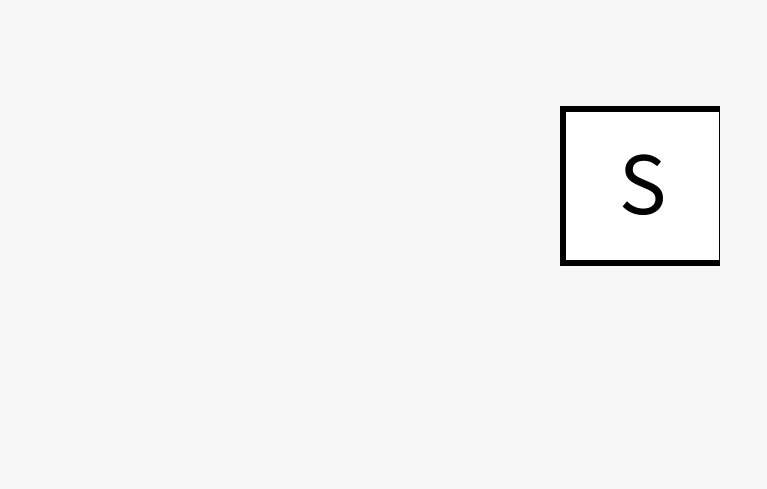
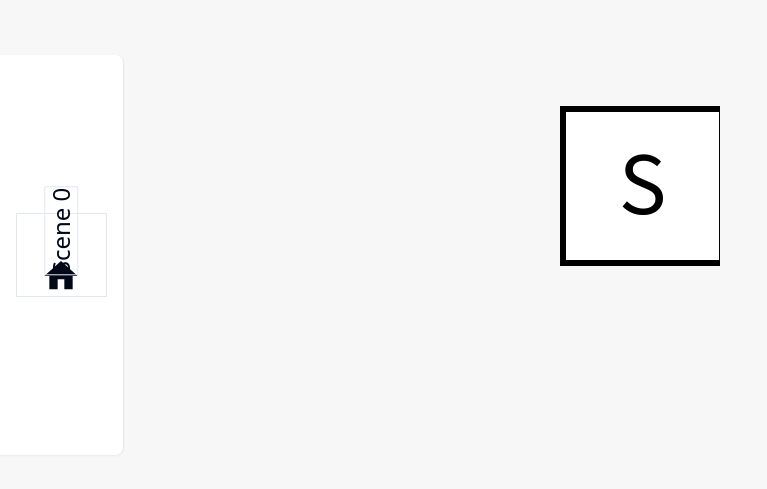
Before and after one commit to kaiiy/haze-ii, a React (Vite) app: page /0 in a window 1280 px wide. Shown: the part 145-634 px from the top of the page, without its empty margins (0-767 px from the left). Built offline with nearby package versions, Linux system fonts and the light colour scheme; a web font is replaced by a local one.

Commit message:
Add Nav component and React Icons dependency

```diff
--- a/package.json
+++ b/package.json
@@ -18,6 +18,7 @@
     "lucide-react": "^0.379.0",
     "react": "^18.3.1",
     "react-dom": "^18.3.1",
+    "react-icons": "^5.2.1",
     "react-router-dom": "^6.23.1",
     "tailwind-merge": "^2.3.0",
     "tailwindcss-animate": "^1.0.7"
--- /dev/null
+++ b/src/components/Nav.tsx
@@ -0,0 +1,21 @@
+import { MdHome } from "react-icons/md";
+
+const ButtonIcon = () => {
+  return <MdHome className="w-10 h-10" />;
+};
+
+const Nav = () => {
+  return (
+    <div className="fixed left-0 top-1/2 transform -translate-y-1/2 bg-white backdrop-blur-md shadow-sm rounded-r-lg p-4 h-1/2 max-h-screen flex flex-col justify-center border-r">
+      <div className="flex flex-col items-center border">
+        {/* https://zenn.dev/catnose99/scraps/a1379d162cb399  */}
+        <span className="transform -rotate-90 mb-2 text-2xl border">
+          Scene 0
+        </span>
+        <ButtonIcon />
+      </div>
+    </div>
+  );
+};
+
+export default Nav;
--- a/src/routes/Stage.tsx
+++ b/src/routes/Stage.tsx
@@ -1,5 +1,6 @@
 import Scene0 from "@/scenes/scene0";
 import Container from "@/components/Container";
+import Nav from "@/components/Nav";
 
 type CanvasProps = {
   children: React.ReactNode;
@@ -25,6 +26,7 @@ const Stage = ({ containerWidth }: StageProps) => {
         <div className="absolute left-1/2 top-1/2 transform -translate-x-1/2 -translate-y-1/2 font-notoSans">
           <Scene0 baseSize={baseSize} />
         </div>
+        <Nav />
       </Canvas>
     </Container>
   );
--- a/src/scenes/scene0.tsx
+++ b/src/scenes/scene0.tsx
@@ -333,7 +333,7 @@ const Sense = ({ baseSize }: SenseProps) => {
   `;
 
   return (
-    <div>
+    <div className="w-full h-full">
       <div className="flex justify-center">
         <div
           className={`border-black text-black bg-white flex items-center justify-center ${
```
Also changed, not shown: 1 other file (tests, documents, lock files or other folders).
